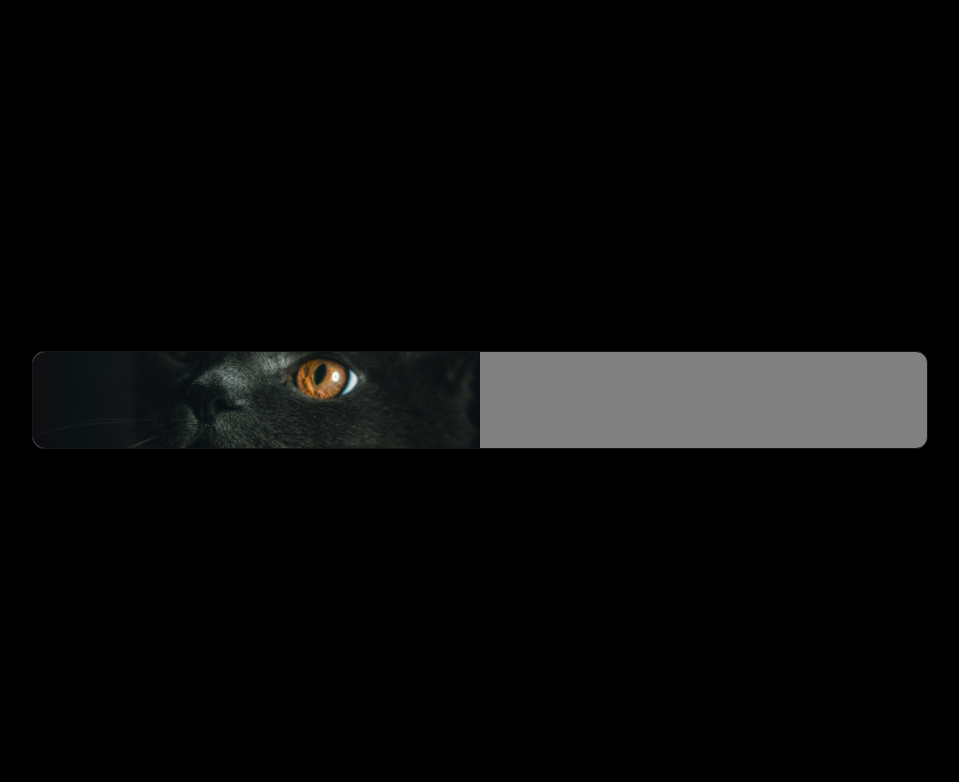
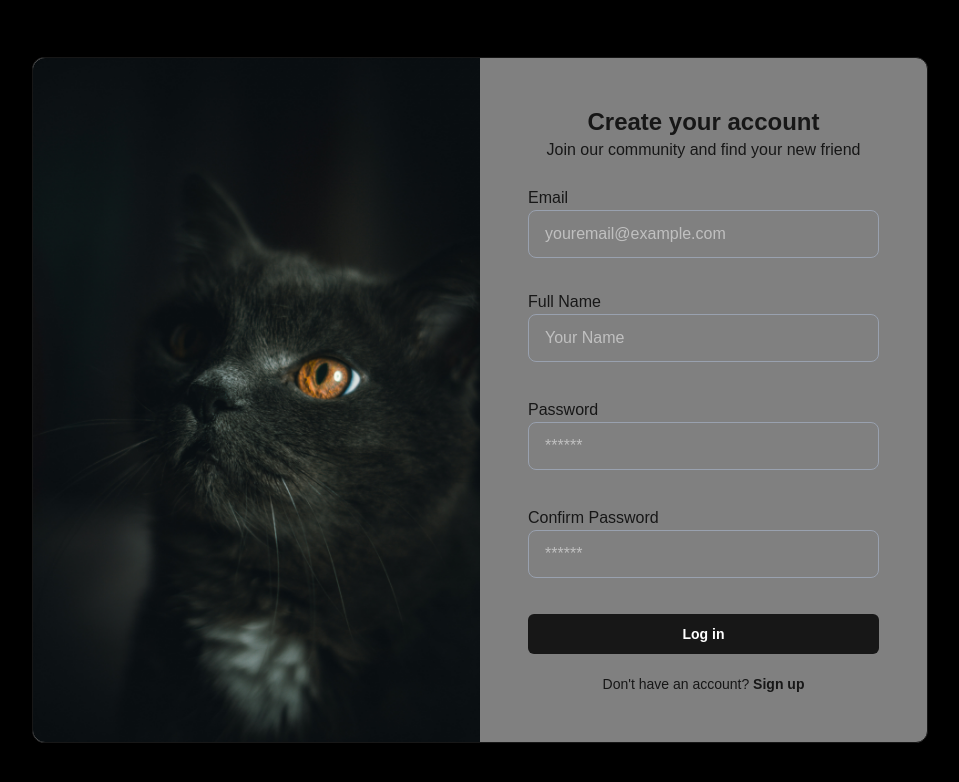
Before and after one commit to aryanNakarmi/AdoptNest-Web, a Next.js app: page /register in a window 1280 px wide. Shown: the top 782 px of the page, without its empty margins (160-1119 px from the left). Built offline with nearby package versions, Linux system fonts and the light colour scheme.

Commit message:
Register Form

```diff
--- a/app/(auth)/_components/RegisterForm.tsx
+++ b/app/(auth)/_components/RegisterForm.tsx
@@ -51,12 +51,56 @@ export default function RegisterForm(){
                     </div>
                 </div>
                 <div className="space-y-1">
+                    <label htmlFor="name">Full Name</label>
+                    <input type="text"
+                    id="name"
+                    placeholder="Your Name"
+                    autoComplete="name"
+                    className="w-full px-4 h-12 rounded-lg
+                    border border-gray-400
+                    text-white
+                    focus:border-foreground/30"
+                    {...register("name")}/>
+                    <div className="h-4">
+                    {errors.email?.message && (
+
+                        <p
+                        className="text-xs text-red-600">{errors.email.message}</p>
+                    )}
+
+                    </div>
+                </div>
+
+
+                <div className="space-y-1">
                     <label htmlFor="password">
                         Password
                     </label>
                     <input type="password"
                     id="password"
-                    autoComplete="current-password"
+                    autoComplete="new-password"
+                    {...register("password")}
+                    className="w-full px-4 h-12 rounded-lg
+                    border border-gray-400
+                    text-white
+                    focus:border-foreground/30"
+                    placeholder="******"
+                     />
+                     <div className="h-4">
+
+                    {errors.password?.message && (
+                        <p className="text-xs text-red-600">{errors.password.message}</p>
+                    )}
+                    </div>
+                </div>
+
+                <div className="space-y-1">
+                    <label htmlFor="password">
+                        Confirm Password
+                    </label>
+                    <input type="password"
+                    id="confirmpassword"
+                    autoComplete="new-password"
                     {...register("password")}
                     className="w-full px-4 h-12 rounded-lg
                     border border-gray-400
--- a/app/(auth)/layout.tsx
+++ b/app/(auth)/layout.tsx
@@ -7,7 +7,9 @@ export default function AuthLayout({children}: {children: React.ReactNode}) {
 
 
 
-         <div className="grid h-full w-full max-w-4xl grid-cols-1 rounded-xl bg-white/50 dark:bg-black/20 shadow-lg ring-1 ring-black/5 md:grid-cols-2 border">
+         <div className="grid w-full max-w-4xl grid-cols-1 rounded-xl bg-white/50 dark:bg-black/20 shadow-lg ring-1 ring-black/5 md:grid-cols-2 border
+         h-[650]
+         ">
 
 
         <div className="relative hidden md:block rounded-l-xl overflow-hidden ">
--- a/app/(auth)/register/page.tsx
+++ b/app/(auth)/register/page.tsx
@@ -1,7 +1,18 @@
 "use client";
+
+import RegisterForm from "../_components/RegisterForm";
+
+
 
 export default function Page() {
     return (
-        <div></div>
+        <div className="space-y-6 w-full">
+            <div className="text-center">
+                <h1 className="text-2xl font-semibold">Create your account</h1>
+                <p>Join our community and find your new friend</p>
+            </div>
+            <RegisterForm/>
+
+        </div>
     );
 }
```
